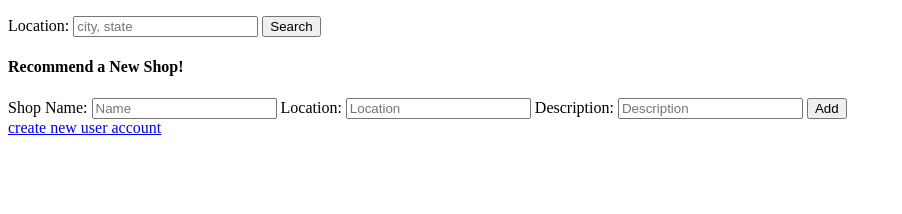
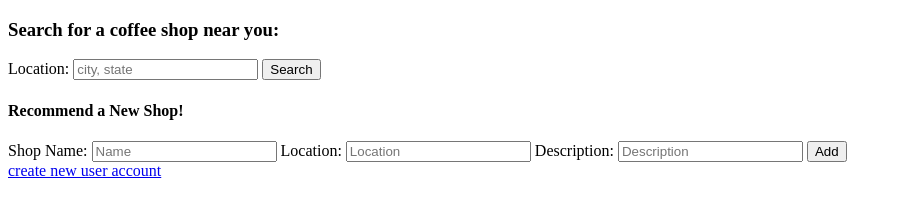
Before and after one commit to rachelchhay/coffee_shop_project, a website: page public/index.html in a window 1280 px wide. Shown: the whole page, without its empty margins (0-902 px from the left). Drawn offline with nearby package versions, Linux system fonts and the light colour scheme; no server answers.

Commit message:
Removed commented out code

```diff
--- a/public/index.html
+++ b/public/index.html
@@ -37,11 +37,10 @@
       </ul>
 
       <!-- Yelp API response. -->
-
-      <form ng-submit="ctrl.getYelpResponse()" class="search-form">
-        <!-- Search Yelp: <input type="text" placeholder="search term" class="search-input" ng-model="ctrl.term"> -->
+      <h3>Search for a coffee shop near you:</h3>
+      <form ng-submit="ctrl.getYelpResponse()">
         Location: <input type="text" placeholder="city, state" ng-model="ctrl.yelpLocation">
-        <input type="submit" value="Search" class="submit-btn">
+        <input type="submit" value="Search">
       </form>
 
       <ul>
```
Also changed, not shown: bin/yelp.js (+1 -7 lines), public/js/app.js (+0 -19 lines).
